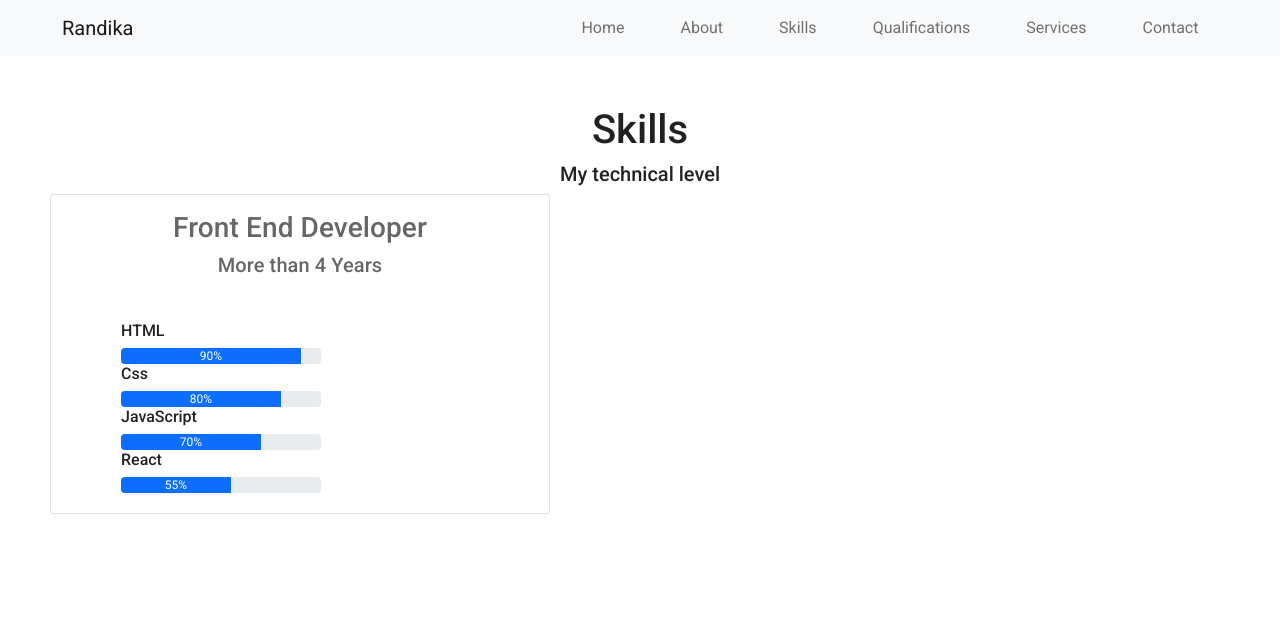
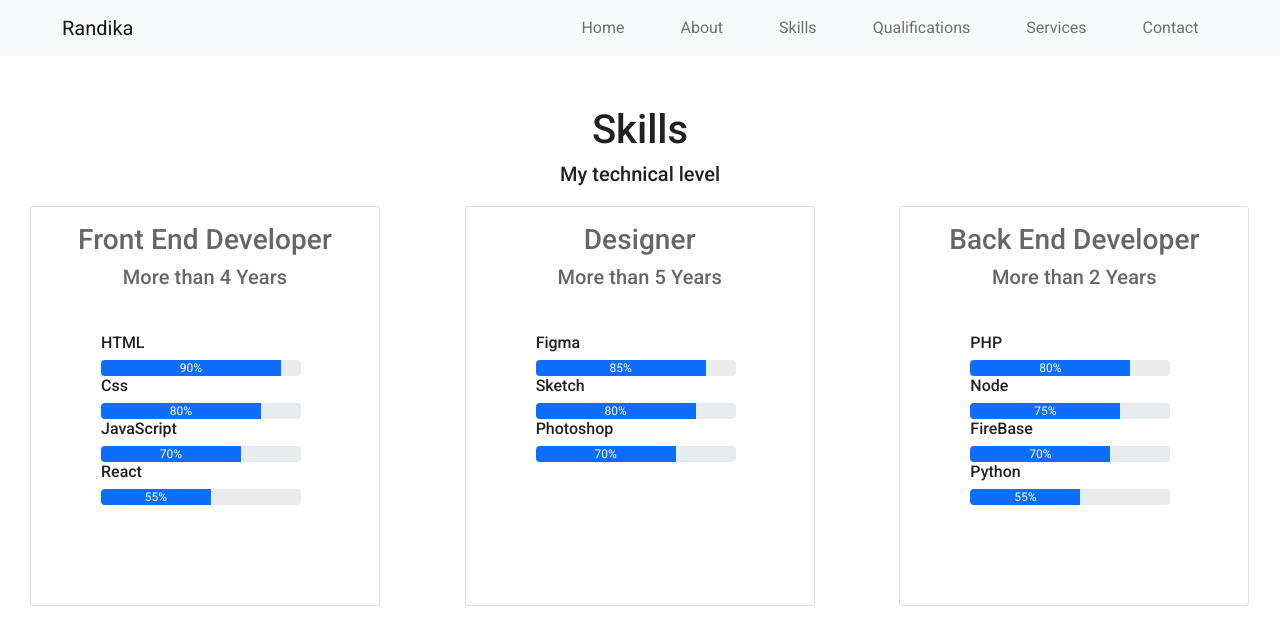
Before and after one commit to randika-chathuranga/Portfolio, a Vue app: page /#/skills in a window 1280 px wide. Shown: the top 644 px of the page. Built offline with nearby package versions, Linux system fonts and the light colour scheme.

Commit message:
completed Skils page

```diff
--- a/src/views/Skills.vue
+++ b/src/views/Skills.vue
@@ -1,10 +1,12 @@
 <template>
-  <div>
+  <div class="display">
     <div class="topic">
       <h1>Skills</h1>
       <h5>My technical level</h5>
     </div>
 
+    <v-row>
+      <v-col cols="12" sm="4">
         <div class="card">
           <v-card flat>
             <v-card-text class="head">
@@ -79,6 +81,146 @@
             </div>
           </v-card>
         </div>
+      </v-col>
+
+      <v-col cols="12" sm="4">
+        <div class="card">
+          <v-card flat>
+            <v-card-text class="head">
+              <h3>Designer</h3>
+              <h5>More than 5 Years</h5>
+            </v-card-text>
+
+            <div class="per">
+              <div>
+                <h6>Figma</h6>
+              </div>
+              <div class="progress" style="width: 200px">
+                <div
+                  class="progress-bar"
+                  role="progressbar"
+                  style="width: 85%"
+                  aria-valuenow="85"
+                  aria-valuemin="0"
+                  aria-valuemax="100"
+                >
+                  85%
+                </div>
+              </div>
+
+              <div>
+                <h6>Sketch</h6>
+              </div>
+              <div class="progress" style="width: 200px">
+                <div
+                  class="progress-bar"
+                  role="progressbar"
+                  style="width: 80%"
+                  aria-valuenow="80"
+                  aria-valuemin="0"
+                  aria-valuemax="100"
+                >
+                  80%
+                </div>
+              </div>
+
+              <div>
+                <h6>Photoshop</h6>
+              </div>
+              <div class="progress" style="width: 200px">
+                <div
+                  class="progress-bar"
+                  role="progressbar"
+                  style="width: 70%"
+                  aria-valuenow="70"
+                  aria-valuemin="0"
+                  aria-valuemax="100"
+                >
+                  70%
+                </div>
+              </div>
+            </div>
+          </v-card>
+        </div>
+      </v-col>
+
+      <v-col cols="12" sm="4">
+        <div class="card">
+          <v-card flat>
+            <v-card-text class="head">
+              <h3>Back End Developer</h3>
+              <h5>More than 2 Years</h5>
+            </v-card-text>
+
+            <div class="per">
+              <div>
+                <h6>PHP</h6>
+              </div>
+              <div class="progress" style="width: 200px">
+                <div
+                  class="progress-bar"
+                  role="progressbar"
+                  style="width: 80%"
+                  aria-valuenow="80"
+                  aria-valuemin="0"
+                  aria-valuemax="100"
+                >
+                  80%
+                </div>
+              </div>
+
+              <div>
+                <h6>Node</h6>
+              </div>
+              <div class="progress" style="width: 200px">
+                <div
+                  class="progress-bar"
+                  role="progressbar"
+                  style="width: 75%"
+                  aria-valuenow="75"
+                  aria-valuemin="0"
+                  aria-valuemax="100"
+                >
+                  75%
+                </div>
+              </div>
+
+              <div>
+                <h6>FireBase</h6>
+              </div>
+              <div class="progress" style="width: 200px">
+                <div
+                  class="progress-bar"
+                  role="progressbar"
+                  style="width: 70%"
+                  aria-valuenow="70"
+                  aria-valuemin="0"
+                  aria-valuemax="100"
+                >
+                  70%
+                </div>
+              </div>
+
+              <div>
+                <h6>Python</h6>
+              </div>
+              <div class="progress" style="width: 200px">
+                <div
+                  class="progress-bar"
+                  role="progressbar"
+                  style="width: 55%"
+                  aria-valuenow="55"
+                  aria-valuemin="0"
+                  aria-valuemax="100"
+                >
+                  55%
+                </div>
+              </div>
+            </div>
+          </v-card>
+        </div>
+      </v-col>
+    </v-row>
   </div>
 </template>
 
@@ -95,8 +237,9 @@ export default {
 }
 
 .card {
-  width: 500px;
-  margin-left: 50px;
+  width: 350px;
+  margin-left: 30px;
+  height: 400px;
 }
 
 .per {
```
Lines whose indentation alone changed are shown as unchanged.
